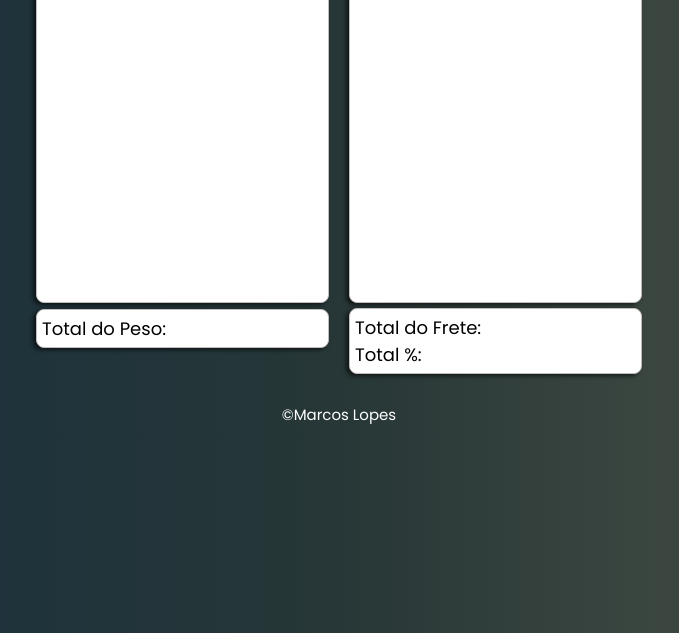
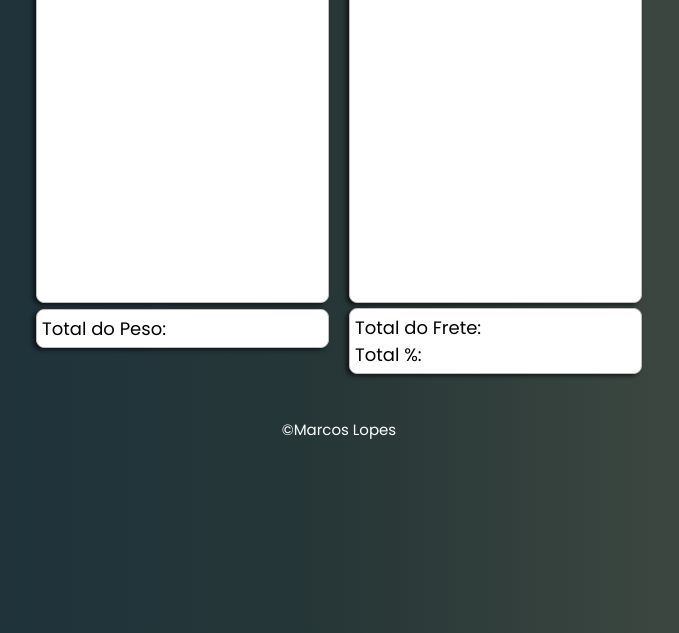
Before and after one commit to Mleite22/Calculo_Cte, a plain HTML site: page index.html in a window 1280 px wide. Shown: the part 167-800 px from the top of the page, without its empty margins (301-980 px from the left). Drawn offline with Linux system fonts and the light colour scheme.

Commit message:
Ajuste no roda-pé do footer

```diff
--- a/style.css
+++ b/style.css
@@ -135,19 +135,22 @@ nav{
     margin-left: 10px;
 }
 
-.roda-pe{
-    margin-top: 10px;
-    font-size: 15px;
-    font-weight: 300px;
-    color: white;
-}
-
 footer{
     width: 100%;
-    height: 50px;
+    height: 80px;
     margin-top: 10px;
     align-items: center;
     justify-content: center;
     text-align: center;
     display: flex;
 }
+
+.roda-pe{
+    width: 100%;
+    margin-top: 10px;
+    font-size: 15px;
+    font-weight: 300px;
+    position: sticky;
+    bottom: 0;
+    color: white;
+}
```
